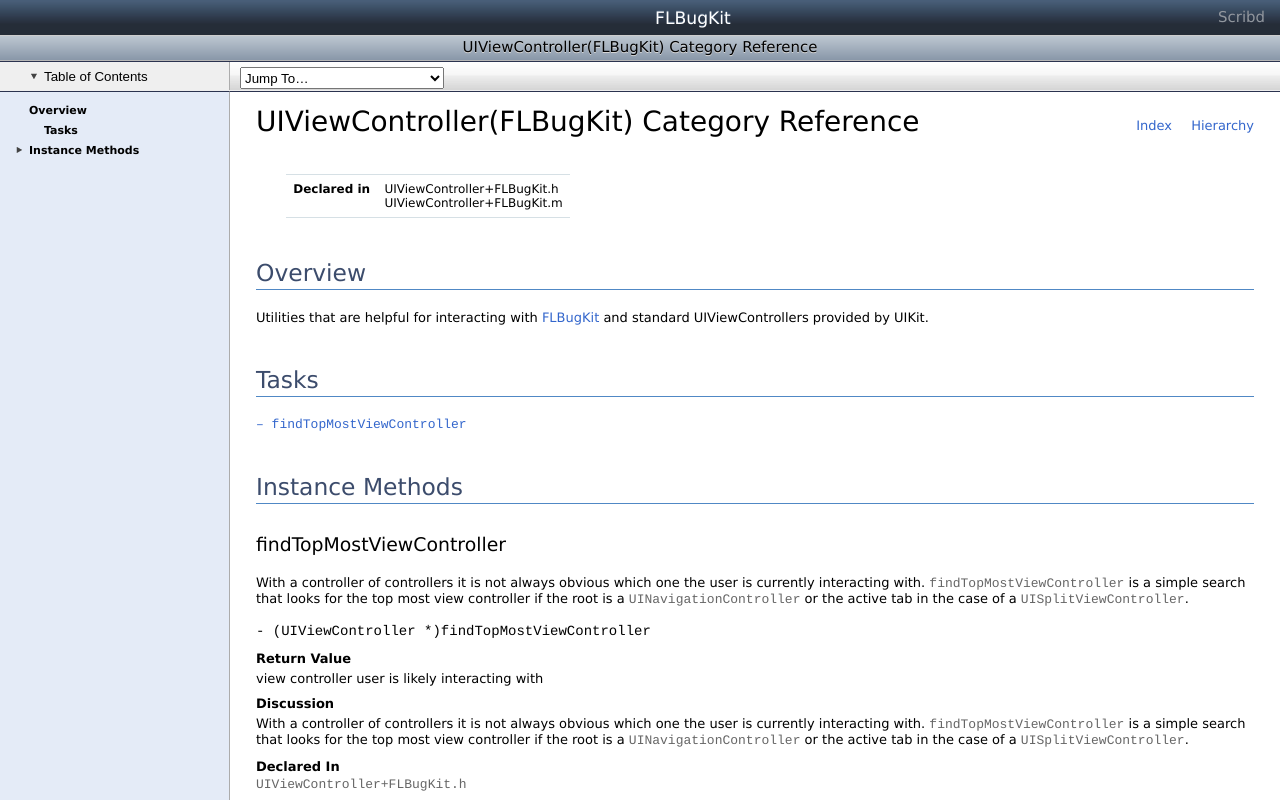
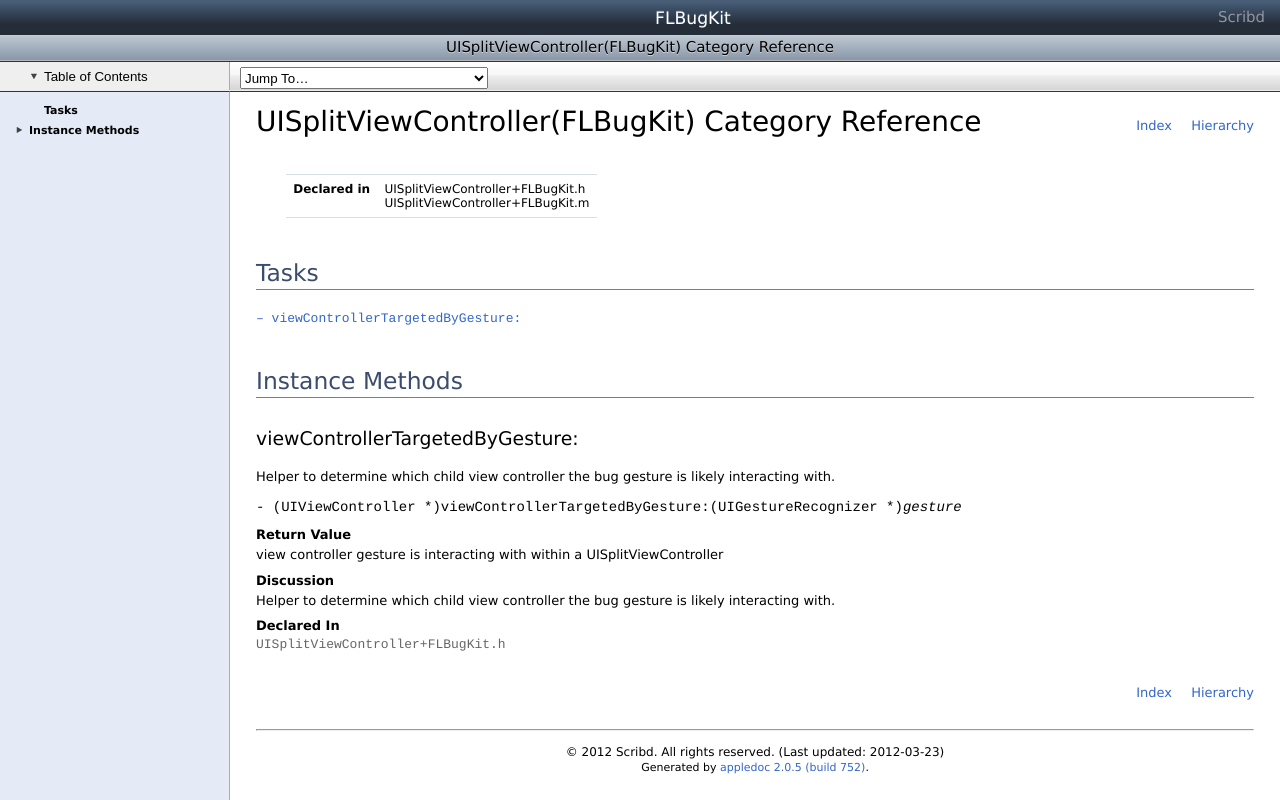
Before and after one commit to scribd/FLBugKit, a plain HTML site: page docs/html/Categories/UISplitViewController+FLBugKit.html in a window 1280 px wide. Drawn offline with Linux system fonts and the light colour scheme.

Commit message:
updating the documentation

```diff
--- a/docs/html/Categories/UIViewController+FLBugKit.html
+++ b/docs/html/Categories/UISplitViewController+FLBugKit.html
@@ -2,7 +2,7 @@
 <html>
 	<head>
 		<meta http-equiv="Content-Type" content="html/html; charset=utf-8" />
-		<title>UIViewController(FLBugKit) Category Reference</title>
+		<title>UISplitViewController(FLBugKit) Category Reference</title>
 		<meta id="xcode-display" name="xcode-display" content="render"/>
 		<meta name="viewport" content="width=550" />
 		<link rel="stylesheet" type="text/css" href="../css/styles.css" media="all" />
@@ -17,7 +17,7 @@
 			</div>
 
 			<div id="title" role="banner">
-				<h1 class="hideInXcode">UIViewController(FLBugKit) Category Reference</h1>
+				<h1 class="hideInXcode">UISplitViewController(FLBugKit) Category Reference</h1>
 			</div>
 			<ul id="headerButtons" role="toolbar">
 				<li id="toc_button">
@@ -26,8 +26,6 @@
 				<li id="jumpto_button" role="navigation">
 					<select id="jumpTo">
 	<option value="top">Jump To&#133;</option>
-
-	<option value="overview">Overview</option>
 
 
 
@@ -44,7 +42,7 @@
 
 	<option value="instance_methods">Instance Methods</option>
 
-	<option value="//api/name/findTopMostViewController">&nbsp;&nbsp;&nbsp;&nbsp;- findTopMostViewController</option>
+	<option value="//api/name/viewControllerTargetedByGesture:">&nbsp;&nbsp;&nbsp;&nbsp;- viewControllerTargetedByGesture:</option>
 
 
 
@@ -54,8 +52,6 @@
 		</header>
 		<nav id="tocContainer" class="isShowingTOC">
 			<ul id="toc" role="tree">
-
-<li role="treeitem"><span class="nodisclosure"></span><span class="sectionName"><a href="#overview">Overview</a></span></li>
 
 
 
@@ -74,7 +70,7 @@
 
 <li role="treeitem" class="children"><span class="disclosure"></span><span class="sectionName"><a href="#instance_methods">Instance Methods</a></span><ul>
 
-	<li><span class="nodisclosure"></span><span class="sectionName"><a href="#//api/name/findTopMostViewController">findTopMostViewController</a></span></li>
+	<li><span class="nodisclosure"></span><span class="sectionName"><a href="#//api/name/viewControllerTargetedByGesture:">viewControllerTargetedByGesture:</a></span></li>
 
 </ul></li>
 
@@ -83,7 +79,7 @@
 		</nav>
 		<article>
 			<div id="contents" class="isShowingTOC" role="main">
-				<a title="UIViewController(FLBugKit) Category Reference" name="top"></a>
+				<a title="UISplitViewController(FLBugKit) Category Reference" name="top"></a>
 				<div class="main-navigation navigation-top">
 					<ul>
 	<li><a href="../index.html">Index</a></li>
@@ -92,7 +88,7 @@
 				</div>
 				<div id="header">
 					<div class="section-header">
-						<h1 class="title title-header">UIViewController(FLBugKit) Category Reference</h1>
+						<h1 class="title title-header">UISplitViewController(FLBugKit) Category Reference</h1>
 					</div>
 				</div>
 				<div id="container">
@@ -100,19 +96,10 @@
 					<div class="section section-specification"><table cellspacing="0"><tbody>
 						<tr>
 	<td class="specification-title">Declared in</td>
-	<td class="specification-value">UIViewController+FLBugKit.h<br />UIViewController+FLBugKit.m</td>
+	<td class="specification-value">UISplitViewController+FLBugKit.h<br />UISplitViewController+FLBugKit.m</td>
 </tr>
 						</tbody></table></div>
 
-
-
-
-					<div class="section section-overview">
-						<a title="Overview" name="overview"></a>
-						<h2 class="subtitle subtitle-overview">Overview</h2>
-						<p>Utilities that are helpful for interacting with <a href="../Classes/FLBugKit.html">FLBugKit</a> and standard UIViewControllers
-provided by UIKit.</p>
-					</div>
 
 
 
@@ -129,12 +116,9 @@
 						<ul class="task-list">
 							<li>
 	<span class="tooltip">
-		<code><a href="#//api/name/findTopMostViewController">&ndash;&nbsp;findTopMostViewController</a></code>
-		<span class="tooltip"><p>With a controller of controllers it is not always obvious which one the
-user is currently interacting with. <a href="#//api/name/findTopMostViewController"><code>findTopMostViewController</code></a> is a
-simple search that looks for the top most view controller if the root
-is a <code>UINavigationController</code> or the active tab in the case of a
-<code>UISplitViewController</code>.</p></span>
+		<code><a href="#//api/name/viewControllerTargetedByGesture:">&ndash;&nbsp;viewControllerTargetedByGesture:</a></code>
+		<span class="tooltip"><p>Helper to determine which child view controller the bug gesture is likely
+interacting with.</p></span>
 	</span>
 
 
@@ -156,28 +140,25 @@
 						<h2 class="subtitle subtitle-methods">Instance Methods</h2>
 
 						<div class="section-method">
-	<a name="//api/name/findTopMostViewController" title="findTopMostViewController"></a>
-	<h3 class="subsubtitle method-title">findTopMostViewController</h3>
+	<a name="//api/name/viewControllerTargetedByGesture:" title="viewControllerTargetedByGesture:"></a>
+	<h3 class="subsubtitle method-title">viewControllerTargetedByGesture:</h3>
 
 
 
 	<div class="method-subsection brief-description">
-		<p>With a controller of controllers it is not always obvious which one the
-user is currently interacting with. <a href="#//api/name/findTopMostViewController"><code>findTopMostViewController</code></a> is a
-simple search that looks for the top most view controller if the root
-is a <code>UINavigationController</code> or the active tab in the case of a
-<code>UISplitViewController</code>.</p>
+		<p>Helper to determine which child view controller the bug gesture is likely
+interacting with.</p>
 	</div>
 
 
-	<div class="method-subsection method-declaration"><code>- (UIViewController *)findTopMostViewController</code></div>
+	<div class="method-subsection method-declaration"><code>- (UIViewController *)viewControllerTargetedByGesture:(UIGestureRecognizer *)<em>gesture</em></code></div>
 
 
 
 
 	<div class="method-subsection return">
 		<h4 class="method-subtitle parameter-title">Return Value</h4>
-		<p>view controller user is likely interacting with</p>
+		<p>view controller gesture is interacting with within a UISplitViewController</p>
 	</div>
 
 
@@ -186,11 +167,8 @@
 
 	<div class="method-subsection discussion-section">
 		<h4 class="method-subtitle">Discussion</h4>
-		<p>With a controller of controllers it is not always obvious which one the
-user is currently interacting with. <a href="#//api/name/findTopMostViewController"><code>findTopMostViewController</code></a> is a
-simple search that looks for the top most view controller if the root
-is a <code>UINavigationController</code> or the active tab in the case of a
-<code>UISplitViewController</code>.</p>
+		<p>Helper to determine which child view controller the bug gesture is likely
+interacting with.</p>
 	</div>
 
 
@@ -201,7 +179,7 @@
 
 	<div class="method-subsection declared-in-section">
 		<h4 class="method-subtitle">Declared In</h4>
-		<code class="declared-in-ref">UIViewController+FLBugKit.h</code><br />
+		<code class="declared-in-ref">UISplitViewController+FLBugKit.h</code><br />
 	</div>
 
 
@@ -220,7 +198,7 @@
 				<div id="footer">
 					<hr />
 					<div class="footer-copyright">
-						<p><span class="copyright">&copy; 2012 Scribd. All rights reserved. (Last updated: 2012-02-09)</span><br />
+						<p><span class="copyright">&copy; 2012 Scribd. All rights reserved. (Last updated: 2012-03-23)</span><br />
 
 						<span class="generator">Generated by <a href="http://appledoc.gentlebytes.com">appledoc 2.0.5 (build 752)</a>.</span></p>
 
```
Also changed, not shown: docs/html/Classes/FLBugKit.html (+1 -1 lines), docs/html/Protocols/FLAdditionalViewControllerBugMetadataProtocol.html (+1 -1 lines), docs/html/Protocols/FLStandardApplicationBugMetadataProtocol.html (+1 -1 lines), docs/html/hierarchy.html (+3 -1 lines), docs/html/index.html (+3 -1 lines), 1 other file.
